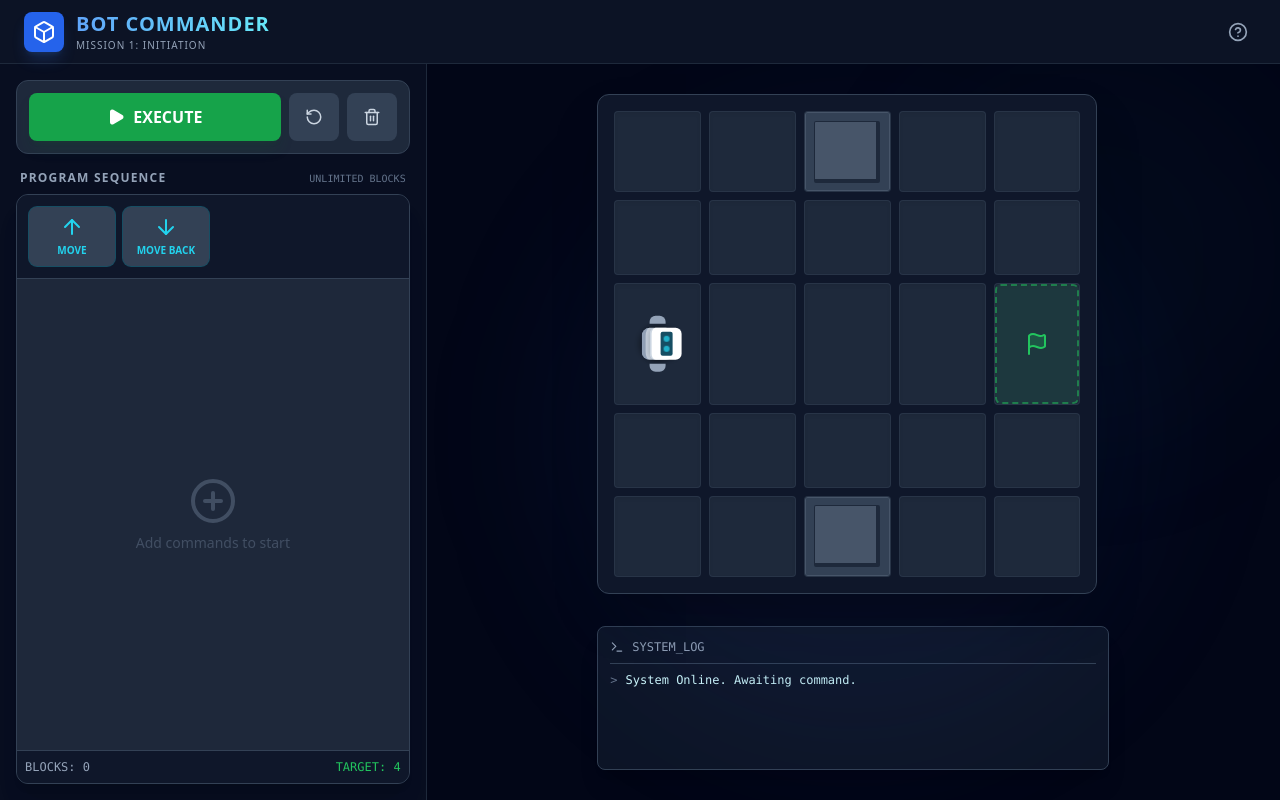
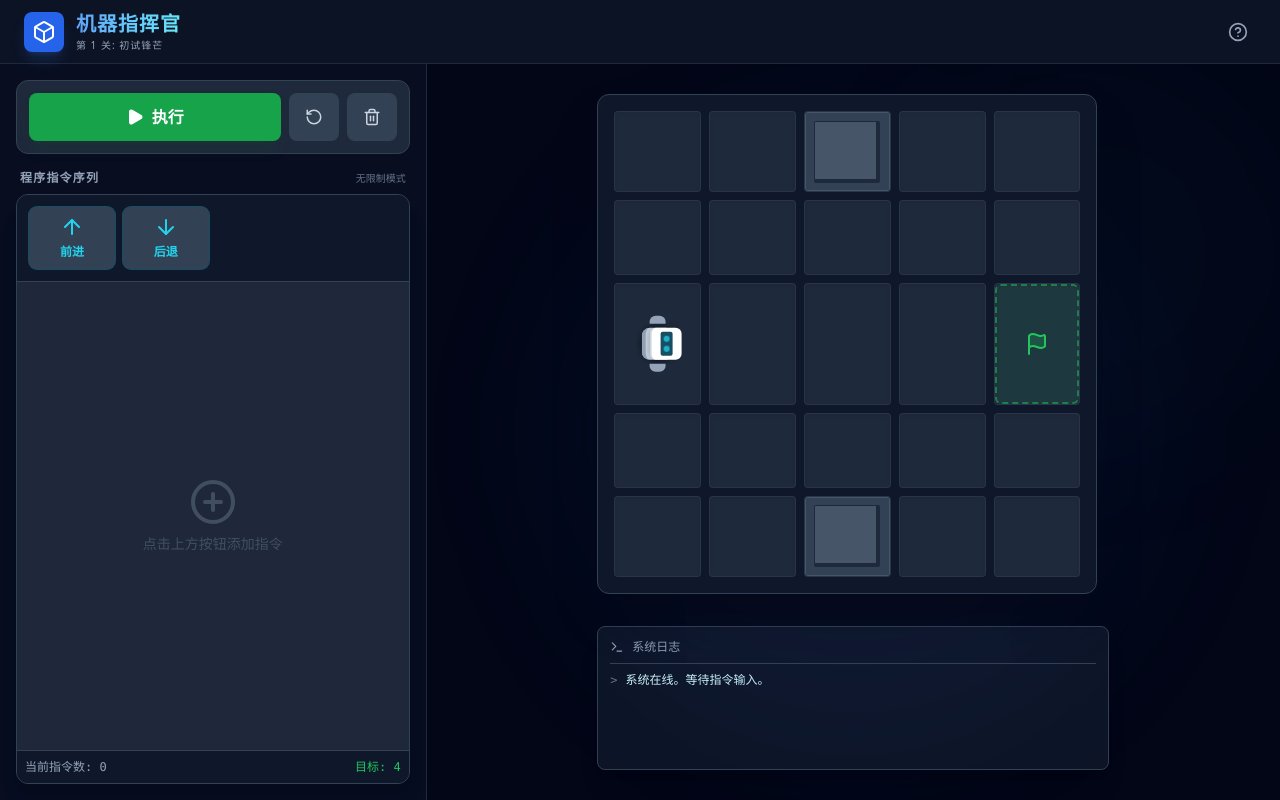
Before and after one commit to AndersonHJB/MindCircuit, a React (Vite) app: page / in a window 1280 px wide. Built offline with nearby package versions, Linux system fonts and the light colour scheme.

Commit message:
feat: Localize Gesture Coder to Chinese
Translates UI elements, level descriptions, and game logs to Chinese. Updates title and adds Chinese block names for improved accessibility.

```diff
--- a/App.tsx
+++ b/App.tsx
@@ -60,7 +60,7 @@ const App: React.FC = () => {
 
   const handleClear = () => {
       if (isPlaying) return;
-      if (confirm("Clear all blocks?")) {
+      if (confirm("确定要清空所有指令吗？")) {
           setProgram([]);
           handleStop();
       }
@@ -133,10 +133,10 @@ const App: React.FC = () => {
           </div>
           <div>
              <h1 className="text-xl font-bold tracking-wider text-transparent bg-clip-text bg-gradient-to-r from-blue-400 to-cyan-300">
-               BOT COMMANDER
+               机器指挥官
              </h1>
              <div className="text-[10px] text-slate-400 tracking-widest uppercase">
-               Mission {currentLevel.id}: {currentLevel.name}
+               第 {currentLevel.id} 关: {currentLevel.name}
              </div>
           </div>
         </div>
@@ -166,13 +166,13 @@ const App: React.FC = () => {
                     `}
                  >
                      <Play size={18} fill="currentColor" />
-                     EXECUTE
+                     执行
                  </button>
 
                  <button
                     onClick={handleStop}
                     className="px-4 py-3 bg-slate-700 hover:bg-slate-600 rounded-lg text-slate-300 transition-colors flex items-center justify-center"
-                    title="Reset Simulation (Keep Code)"
+                    title="重置模拟 (保留代码)"
                  >
                      <RotateCcw size={18} />
                  </button>
@@ -181,7 +181,7 @@ const App: React.FC = () => {
                     onClick={handleClear}
                     disabled={isPlaying}
                     className="px-4 py-3 bg-slate-700 hover:bg-slate-600 hover:text-red-400 rounded-lg text-slate-300 transition-colors flex items-center justify-center"
-                    title="Clear All Blocks"
+                    title="清空所有指令"
                  >
                      <Trash2 size={18} />
                  </button>
@@ -189,8 +189,8 @@ const App: React.FC = () => {
 
             <div className="flex-1 min-h-0 flex flex-col">
                <div className="mb-2 flex justify-between items-center px-1">
-                  <span className="text-xs font-bold text-slate-400 uppercase tracking-widest">Program Sequence</span>
-                  <span className="text-[10px] text-slate-500 font-mono">UNLIMITED BLOCKS</span>
+                  <span className="text-xs font-bold text-slate-400 uppercase tracking-widest">程序指令序列</span>
+                  <span className="text-[10px] text-slate-500 font-mono">无限制模式</span>
                </div>
                <CodeBlocks
                  program={program}
@@ -210,8 +210,8 @@ const App: React.FC = () => {
                  {robotState.crashed && (
                      <div className="mx-auto max-w-md bg-red-900/80 backdrop-blur border border-red-500 text-red-100 px-4 py-2 rounded-lg flex items-center justify-center gap-3 shadow-xl animate-fade-in pointer-events-auto">
                         <XCircle size={20} className="text-red-400" />
-                        <span className="text-sm font-bold">Collision Detected! Reset to try again.</span>
-                        <button onClick={handleStop} className="ml-auto text-xs bg-red-800 hover:bg-red-700 px-2 py-1 rounded">Reset</button>
+                        <span className="text-sm font-bold">发生碰撞！请重置后重试。</span>
+                        <button onClick={handleStop} className="ml-auto text-xs bg-red-800 hover:bg-red-700 px-2 py-1 rounded">重置</button>
                      </div>
                  )}
             </div>
@@ -225,14 +225,14 @@ const App: React.FC = () => {
             <div className="mt-8 w-full max-w-lg h-36 bg-slate-900/90 rounded-lg border border-slate-700 p-3 font-mono text-xs overflow-hidden flex flex-col shadow-xl">
                 <div className="flex items-center gap-2 text-slate-400 border-b border-slate-700 pb-2 mb-2">
                    <Terminal size={14} />
-                   <span>SYSTEM_LOG</span>
+                   <span>系统日志</span>
                 </div>
                 <div className="overflow-y-auto custom-scrollbar flex-1 space-y-1">
-                    {robotState.logs.length === 0 && <span className="text-slate-600 italic">Ready for input...</span>}
+                    {robotState.logs.length === 0 && <span className="text-slate-600 italic">准备就绪...</span>}
                     {robotState.logs.map((log, i) => (
                         <div key={i} className="animate-fade-in">
                             <span className="text-slate-500 mr-2">{`>`}</span>
-                            <span className={log.includes('CRITICAL') ? 'text-red-400' : log.includes('COMPLETE') ? 'text-green-400' : 'text-cyan-100'}>
+                            <span className={log.includes('错误') ? 'text-red-400' : log.includes('达成') ? 'text-green-400' : 'text-cyan-100'}>
                               {log}
                             </span>
                         </div>
@@ -267,13 +267,13 @@ const App: React.FC = () => {
               )}
 
               <h2 className="text-2xl font-bold text-white mb-2">
-                  {isOptimal ? "PERFECT EXECUTION" : "MISSION COMPLETED"}
+                  {isOptimal ? "完美运行" : "任务完成"}
               </h2>
 
               <p className="text-slate-400 mb-6 text-sm">
                   {isOptimal
-                    ? "Your code is optimized for maximum efficiency."
-                    : `You used ${program.length} blocks. The optimal solution uses ${currentLevel.optimalBlocks}.`}
+                    ? "你的代码非常高效，达到了最佳步数。"
+                    : `你使用了 ${program.length} 个指令。最佳方案只需 ${currentLevel.optimalBlocks} 个。`}
               </p>
 
               <div className="flex flex-col gap-3">
@@ -290,7 +290,7 @@ const App: React.FC = () => {
                         ${isOptimal ? 'bg-green-600 hover:bg-green-500' : 'bg-blue-600 hover:bg-blue-500'}
                     `}
                   >
-                      {currentLevelId < LEVELS.length ? "NEXT MISSION" : "RESTART CAMPAIGN"}
+                      {currentLevelId < LEVELS.length ? "下一关" : "重新开始"}
                   </button>
 
                   {!isOptimal && (
@@ -299,7 +299,7 @@ const App: React.FC = () => {
                         className="w-full py-3 bg-slate-800 hover:bg-slate-700 text-yellow-400 font-bold rounded-xl transition-all border border-slate-700 flex items-center justify-center gap-2"
                       >
                          <Eye size={18} />
-                         VIEW OPTIMAL SOLUTION
+                         查看最佳方案
                       </button>
                   )}
               </div>
--- a/components/CodeBlocks.tsx
+++ b/components/CodeBlocks.tsx
@@ -1,6 +1,6 @@
 import React from 'react';
 import { Block, BlockType, LevelConfig } from '../types';
-import { BLOCK_ICONS, BLOCK_COLORS } from '../constants';
+import { BLOCK_ICONS, BLOCK_COLORS, BLOCK_NAMES } from '../constants';
 import { Trash2, PlusCircle, Repeat } from 'lucide-react';
 
 interface CodeBlocksProps {
@@ -87,7 +87,7 @@ const CodeBlocks: React.FC<CodeBlocksProps> = ({
                     `}
                 >
                     <Icon size={24} />
-                    <span className="text-[10px] mt-1 font-bold">{type.replace('_', ' ')}</span>
+                    <span className="text-[12px] mt-1 font-bold">{BLOCK_NAMES[type]}</span>
                 </button>
             )
         })}
@@ -98,7 +98,7 @@ const CodeBlocks: React.FC<CodeBlocksProps> = ({
         {program.length === 0 && (
             <div className="h-full flex flex-col items-center justify-center text-slate-500 opacity-50">
                 <PlusCircle size={48} className="mb-2" />
-                <p className="text-sm">Add commands to start</p>
+                <p className="text-sm">点击上方按钮添加指令</p>
             </div>
         )}
 
@@ -122,7 +122,7 @@ const CodeBlocks: React.FC<CodeBlocksProps> = ({
               <div className="flex-1">
                 <div className="flex justify-between items-center">
                     <span className="font-bold text-sm tracking-wide text-white/90">
-                        {block.type === BlockType.Repeat ? 'LOOP SEQUENCE' : block.type.replace('_', ' ')}
+                        {block.type === BlockType.Repeat ? '循环序列' : BLOCK_NAMES[block.type]}
                     </span>
 
                     {!isPlaying && (
@@ -139,13 +139,13 @@ const CodeBlocks: React.FC<CodeBlocksProps> = ({
                 {block.type === BlockType.Repeat && (
                     <div className="mt-2 pl-2 border-l-2 border-white/10 flex flex-col gap-2">
                         <div className="flex items-center gap-2 text-xs text-slate-300">
-                             <span>Run</span>
+                             <span>执行</span>
                              <div className="flex items-center bg-black/30 rounded px-1">
                                 <button onClick={() => updateLoopCount(block.id, -1)} className="px-2 hover:text-white">-</button>
                                 <span className="font-mono text-cyan-400 w-4 text-center">{block.value}</span>
                                 <button onClick={() => updateLoopCount(block.id, 1)} className="px-2 hover:text-white">+</button>
                              </div>
-                             <span>times:</span>
+                             <span>次：</span>
                         </div>
 
                         {/* Nested Slot (Simplified to 1 child for prototype) */}
@@ -174,9 +174,9 @@ const CodeBlocks: React.FC<CodeBlocksProps> = ({
 
       {/* Footer / Usage Stat */}
       <div className="p-2 bg-slate-900 border-t border-slate-700 flex justify-between items-center text-xs text-slate-400 font-mono">
-        <span>BLOCKS: {program.length}</span>
+        <span>当前指令数: {program.length}</span>
         <span className={program.length <= level.optimalBlocks ? "text-green-500" : "text-yellow-500"}>
-            TARGET: {level.optimalBlocks}
+            目标: {level.optimalBlocks}
         </span>
       </div>
     </div>
--- a/constants.tsx
+++ b/constants.tsx
@@ -4,8 +4,8 @@ import { ArrowUp, ArrowDown, CornerUpLeft, CornerUpRight, Repeat } from 'lucide-
 export const LEVELS: LevelConfig[] = [
   {
     id: 1,
-    name: "Initiation",
-    description: "Program the robot to reach the Data Terminal.",
+    name: "初试锋芒",
+    description: "编写程序让机器人到达绿色的数据终端。",
     gridSize: 5,
     startPos: { x: 0, y: 2 },
     startDir: Direction.East,
@@ -25,8 +25,8 @@ export const LEVELS: LevelConfig[] = [
   },
   {
     id: 2,
-    name: "The Corner",
-    description: "Use Turn commands to navigate around the firewall.",
+    name: "直角转弯",
+    description: "使用转向指令，绕过前方的防火墙。",
     gridSize: 5,
     startPos: { x: 1, y: 4 },
     startDir: Direction.North,
@@ -48,8 +48,8 @@ export const LEVELS: LevelConfig[] = [
   },
   {
     id: 3,
-    name: "Loop Logic",
-    description: "Use the Repeat block to traverse long distances efficiently.",
+    name: "循环逻辑",
+    description: "使用“循环”指令来高效地长距离移动。",
     gridSize: 6,
     startPos: { x: 0, y: 0 },
     startDir: Direction.East,
@@ -87,6 +87,14 @@ export const BLOCK_ICONS: Record<BlockType, any> = {
   [BlockType.Repeat]: Repeat,
 };
 
+export const BLOCK_NAMES: Record<BlockType, string> = {
+  [BlockType.Move]: "前进",
+  [BlockType.MoveBack]: "后退",
+  [BlockType.TurnLeft]: "左转",
+  [BlockType.TurnRight]: "右转",
+  [BlockType.Repeat]: "循环",
+};
+
 export const BLOCK_COLORS: Record<BlockType, string> = {
   [BlockType.Move]: "bg-blue-600 border-blue-400",
   [BlockType.MoveBack]: "bg-blue-800 border-blue-600",
--- a/index.html
+++ b/index.html
@@ -1,9 +1,9 @@
 <!DOCTYPE html>
-<html lang="en">
+<html lang="zh-CN">
   <head>
     <meta charset="UTF-8" />
     <meta name="viewport" content="width=device-width, initial-scale=1.0" />
-    <title>Gesture Coder</title>
+    <title>机器指挥官</title>
     <script src="https://cdn.tailwindcss.com"></script>
     <style>
       body {
--- a/services/engine.ts
+++ b/services/engine.ts
@@ -56,10 +56,10 @@ export const executeStep = (
 
   if (command.type === BlockType.TurnLeft) {
     nextState.dir = (nextState.dir + 3) % 4;
-    nextState.logs.push("Turned Left");
+    nextState.logs.push("向左转弯");
   } else if (command.type === BlockType.TurnRight) {
     nextState.dir = (nextState.dir + 1) % 4;
-    nextState.logs.push("Turned Right");
+    nextState.logs.push("向右转弯");
   } else if (command.type === BlockType.Move || command.type === BlockType.MoveBack) {
     const isBack = command.type === BlockType.MoveBack;
     const { nx, ny } = getNextPos(nextState.x, nextState.y, nextState.dir, isBack);
@@ -71,11 +71,11 @@ export const executeStep = (
 
     if (wall || outOfBounds) {
       nextState.crashed = true;
-      nextState.logs.push("CRITICAL FAILURE: Collision detected.");
+      nextState.logs.push("严重错误：检测到碰撞。");
     } else {
       nextState.x = nx;
       nextState.y = ny;
-      nextState.logs.push(`${isBack ? 'Reversed' : 'Moved'} to (${nx}, ${ny})`);
+      nextState.logs.push(`${isBack ? '后退' : '移动'} 至坐标 (${nx}, ${ny})`);
     }
   }
 
@@ -83,13 +83,13 @@ export const executeStep = (
   const coin = entities.find(e => e.type === 'coin' && e.x === nextState.x && e.y === nextState.y);
   if (coin && !nextState.collectedCoins.includes(coin.id)) {
     nextState.collectedCoins.push(coin.id);
-    nextState.logs.push("Coin Collected!");
+    nextState.logs.push("获得金币！");
   }
 
   const end = entities.find(e => e.type === 'end' && e.x === nextState.x && e.y === nextState.y);
   if (end) {
     nextState.won = true;
-    nextState.logs.push("TARGET REACHED. SEQUENCE COMPLETE.");
+    nextState.logs.push("目标达成。序列执行完毕。");
   }
 
   return nextState;
@@ -102,5 +102,5 @@ export const getInitialState = (level: LevelConfig): RobotState => ({
   crashed: false,
   won: false,
   collectedCoins: [],
-  logs: ["System Online. Awaiting command."],
+  logs: ["系统在线。等待指令输入。"],
 });
```
